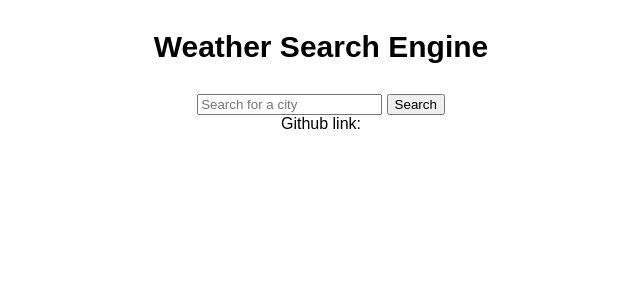
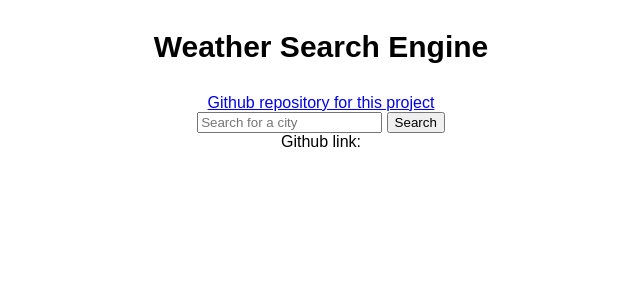
Before and after one commit to ZoeSttn/my-reactapp, a React (Create React App) app: page / in a window 1280 px wide. Shown: the top 300 px of the page, without its empty margins (319-959 px from the left). Built offline with nearby package versions, Linux system fonts and the light colour scheme.

Commit message:
Added link to github

```diff
--- a/src/SearchEngine.js
+++ b/src/SearchEngine.js
@@ -31,6 +31,9 @@ export default function SearchEngine() {
 
   return (
     <div>
+      <a href="https://github.com/ZoeSttn/my-reactapp">
+        Github repository for this project{" "}
+      </a>
       <form onSubmit={handleSubmit}>
         {" "}
         <input
```
